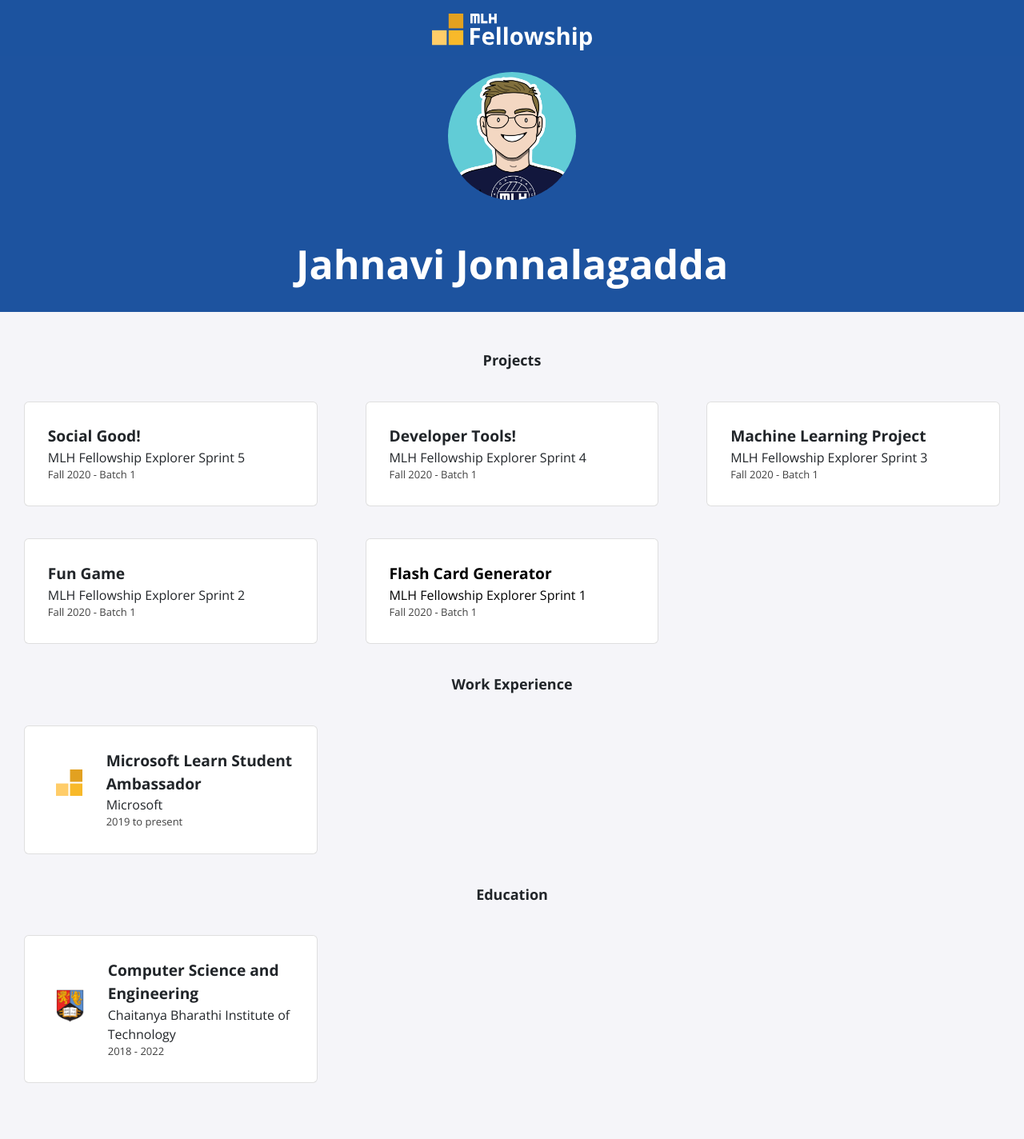
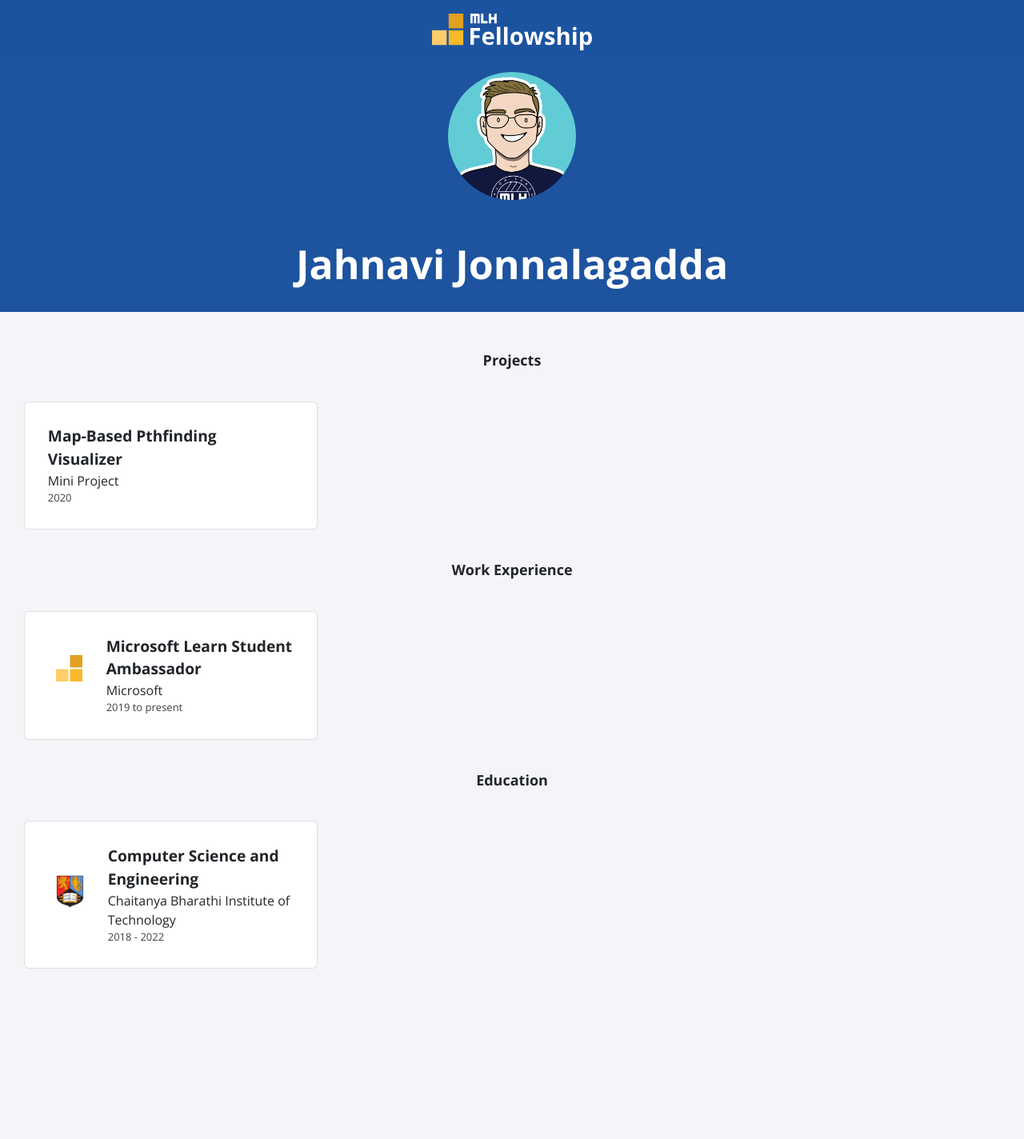
Before and after one commit to Jahnavi-Jonnalagadda/Jahnavi-Jonnalagadda.github.io, a Jekyll site: the page built from index.html, in a window 1280 px wide. Shown: the whole page at 80% size. Built offline with Jekyll 4.4.1, drawn with Linux system fonts in a browser that asks for light colours; nearby versions of some CDN libraries; after the commit the page ends 1281 px from its top, so only the background shows below that.

Commit message:
Update projects.yml

```diff
--- a/_data/projects.yml
+++ b/_data/projects.yml
@@ -1,20 +1,3 @@
-- title: Social Good!
-  event: MLH Fellowship Explorer Sprint 5
-  date: Fall 2020 - Batch 1
-
-- title: Developer Tools!
-  event: MLH Fellowship Explorer Sprint 4
-  date: Fall 2020 - Batch 1
-
-- title: Machine Learning Project
-  event: MLH Fellowship Explorer Sprint 3
-  date: Fall 2020 - Batch 1
-
-- title: Fun Game
-  event: MLH Fellowship Explorer Sprint 2
-  date: Fall 2020 - Batch 1
-
-- title: Flash Card Generator
-  event: MLH Fellowship Explorer Sprint 1
-  date: Fall 2020 - Batch 1
-  page-name: sprint1
+- title: Map-Based Pthfinding Visualizer
+  event: Mini Project
+  date: 2020
```
